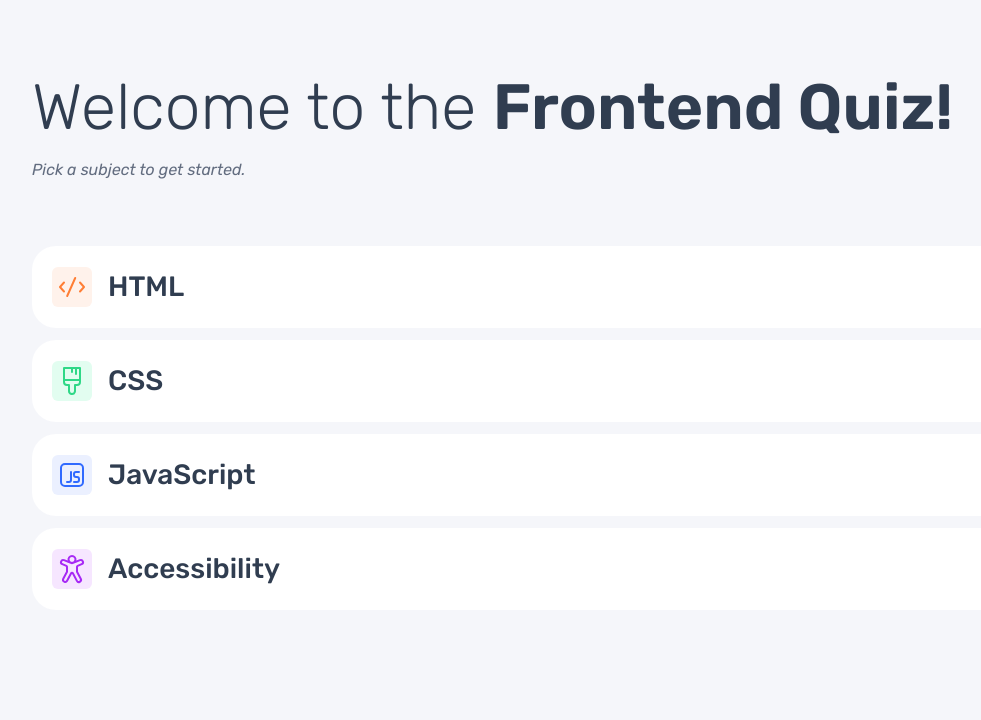
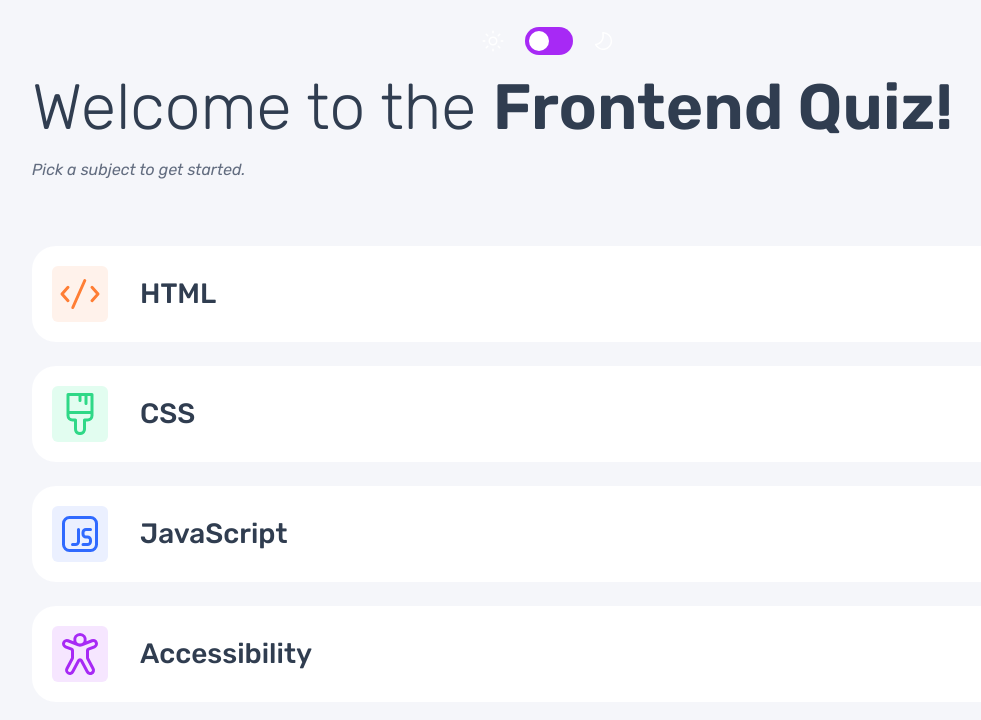
Before and after one commit to MattPahuta/frontend-quiz-app, a React (Vite) app: page / in a window 1280 px wide. Shown: the top 720 px of the page, without its empty margins (92-1073 px from the left). Built offline with nearby package versions, Linux system fonts and the light colour scheme.

Commit message:
Add light-dark toggle and styles

```diff
--- a/src/components/Header.jsx
+++ b/src/components/Header.jsx
@@ -3,10 +3,48 @@
     <header className="header">
       <div className="wrapper">
         <div className="category"></div>
-        <div className="theme-toggle"></div>
+        <div className="theme-toggle-wrapper">
+          <svg
+            aria-hidden="true"
+            xmlns="http://www.w3.org/2000/svg"
+            width="24"
+            height="24"
+            fill="none"
+            viewBox="0 0 24 24">
+            <title>Light mode</title>
+            <path
+              fill="#fff"
+              d="M12 1.5a.75.75 0 0 1 .75.75v1.5a.75.75 0 1 1-1.5 0v-1.5A.75.75 0 0 1 12 1.5Zm0 15a4.5 4.5 0 1 0 0-9 4.5 4.5 0 0 0 0 9Zm0-1.5a3 3 0 1 1 0-6 3 3 0 0 1 0 6Zm9.75-2.25a.75.75 0 1 0 0-1.5h-1.5a.75.75 0 1 0 0 1.5h1.5ZM12 19.5a.75.75 0 0 1 .75.75v1.5a.75.75 0 1 1-1.5 0v-1.5a.75.75 0 0 1 .75-.75Zm-8.25-6.75a.75.75 0 1 0 0-1.5h-1.5a.75.75 0 1 0 0 1.5h1.5Zm.969-8.031a.75.75 0 0 1 1.062 0l1.5 1.5a.751.751 0 0 1-1.062 1.062l-1.5-1.5a.75.75 0 0 1 0-1.062Zm1.062 14.562a.75.75 0 1 1-1.062-1.06l1.5-1.5a.75.75 0 1 1 1.062 1.06l-1.5 1.5Zm13.5-14.562a.75.75 0 0 0-1.062 0l-1.5 1.5a.751.751 0 0 0 1.062 1.062l1.5-1.5a.75.75 0 0 0 0-1.062Zm-1.062 14.562a.75.75 0 0 0 1.062-1.06l-1.5-1.5a.75.75 0 0 0-1.062 1.06l1.5 1.5Z"
+            />
+          </svg>
+
+          <input
+            type="checkbox"
+            id="toggleDarkMode"
+            class="toggle-dark-mode"
+            role="switch"
+            aria-checked="true"
+            aria-label="Dark mode"
+          />
+
+          <svg
+            aria-hidden="true"
+            xmlns="http://www.w3.org/2000/svg"
+            width="24"
+            height="24"
+            fill="none"
+            viewBox="0 0 24 24">
+            <title>Dark mode</title>
+            <path
+              fill="#fff"
+              d="M11.775 4.522A7.5 7.5 0 1 1 4.898 16.09c2.104-.57 4.974-1.953 6.24-5.326.828-2.211.876-4.408.637-6.241ZM20.184 12a8.997 8.997 0 0 0-9.315-8.994.75.75 0 0 0-.713.888c.345 1.821.42 4.092-.424 6.342-1.2 3.201-4.203 4.26-6.115 4.606a.75.75 0 0 0-.542 1.066A9 9 0 0 0 20.184 12Z"
+            />
+          </svg>
+        </div>
       </div>
     </header>
-  )
+  );
 }
 
+
 export default Header
--- a/src/css/styles.css
+++ b/src/css/styles.css
@@ -78,7 +78,7 @@
     --fs-700: 2.5rem; /* 40px */
     --fs-display: 4rem; /* 64px */
 
-    @media (width > 40rem) {
+    @media (width > 37.5rem) {
       --fs-300: 1rem; /* 16px */
       --fs-450: 1.75rem; /* 28px */
       --fs-700: 4rem; /* 64px */
@@ -151,7 +151,7 @@
       --bg-button: var(--bg-button-dark);
       --bg-image: url('../assets/pattern-background-mobile-dark.svg');
 
-      @media (width > 40rem) {
+      @media (width > 37.5rem) {
         --bg-image: url('../assets/pattern-background-tablet-dark.svg');
       }
       @media (width > 70rem) {
@@ -174,7 +174,7 @@
     background-image: var(--bg-image);
     background-repeat: no-repeat;
 
-    @media (width > 40rem) {
+    @media (width > 37.5rem) {
       /* background-position: top left;
       background-size: 500px 500px; */
     }
@@ -214,7 +214,7 @@
     margin-inline: auto;
     padding-inline: var(--spacing-150);
 
-    @media (width > 40rem) {
+    @media (width > 37.5rem) {
       padding-inline: var(--spacing-400);
     }
   }
@@ -230,7 +230,7 @@
     padding: var(--spacing-150) var(--spacing-100);
   }
 
-  @media (width > 40rem) {
+  @media (width > 37.5rem) {
     .welcome-grid {
       gap: var(--spacing-400);
     }
@@ -239,6 +239,53 @@
 }
 
 @layer components {
+
+  .theme-toggle-wrapper {
+    display: flex;
+    align-items: center;
+    justify-content: center;
+    gap: var(--spacing-050);
+
+    @media (width > 37.5rem) {
+      gap: var(--spacing-100);
+    }
+  }
+  .toggle-dark-mode {
+    appearance: none;
+    -webkit-appearance: none;
+    cursor: pointer;
+    position: relative;
+    border: none;
+    width: 32px;
+    height: 20px;
+    border-radius: 999px;
+    background-color: var(--clr-purple);
+
+    @media (width > 37.5rem) {
+      width: 48px;
+      height: 28px;
+    }
+  }
+
+  .toggle-dark-mode::after {
+    content: "";
+    position: absolute;
+    background-color: var(--clr-pure-white);
+    width: 12px;
+    height: 12px;
+    border-radius: 999px;
+    transition-property: left;
+    transition: 0.2s ease-in-out;
+    left: 4px;
+    top: 4px;
+
+    @media (width > 37.5rem) {
+      width: 20px;
+      height: 20px;
+    }
+
+  }
+
   button.button {
     border: none;
     background-color: var(--bg-button);
@@ -247,6 +294,7 @@
     display: inline-flex;
     align-items: center;
     justify-content: center;
+    gap: var(--spacing-100);
     border-radius: var(--spacing-075);
     padding: var(--spacing-075);
     font-size: var(--fs-450);
@@ -256,8 +304,9 @@
       border: 2px solid currentColor;
     }
 
-    @media (width > 40rem) {
+    @media (width > 37.5rem) {
       border-radius: var(--spacing-150);
+      gap: var(--spacing-200);
     }
 
     @media (width > 70rem) {
@@ -270,10 +319,10 @@
   }
 
   /* Handle icons and icon BGs */
+  /* ToDo: also for styling answer letters */
   button img.icon,
   input[type='radio'] {
     width: 40px;
-    margin-right: var(--spacing-100);
     padding: var(--spacing-025);
     border-radius: 6px;
 
@@ -292,13 +341,22 @@
     &.cat-a11y {
       background-color: var(--icon-bg__a11y);
     }
+
+    @media (width > 37.5rem) {
+      width: 56px;
+    }
   }
 
+  /* ToDo: make this generalized form container for questions also */
   .category-form {
     margin: 0;
     display: flex;
     flex-direction: column;
     gap: var(--spacing-075);
+
+    @media (width > 37.5rem) {
+      gap: var(--spacing-150);
+    }
   }
 }
 
```
